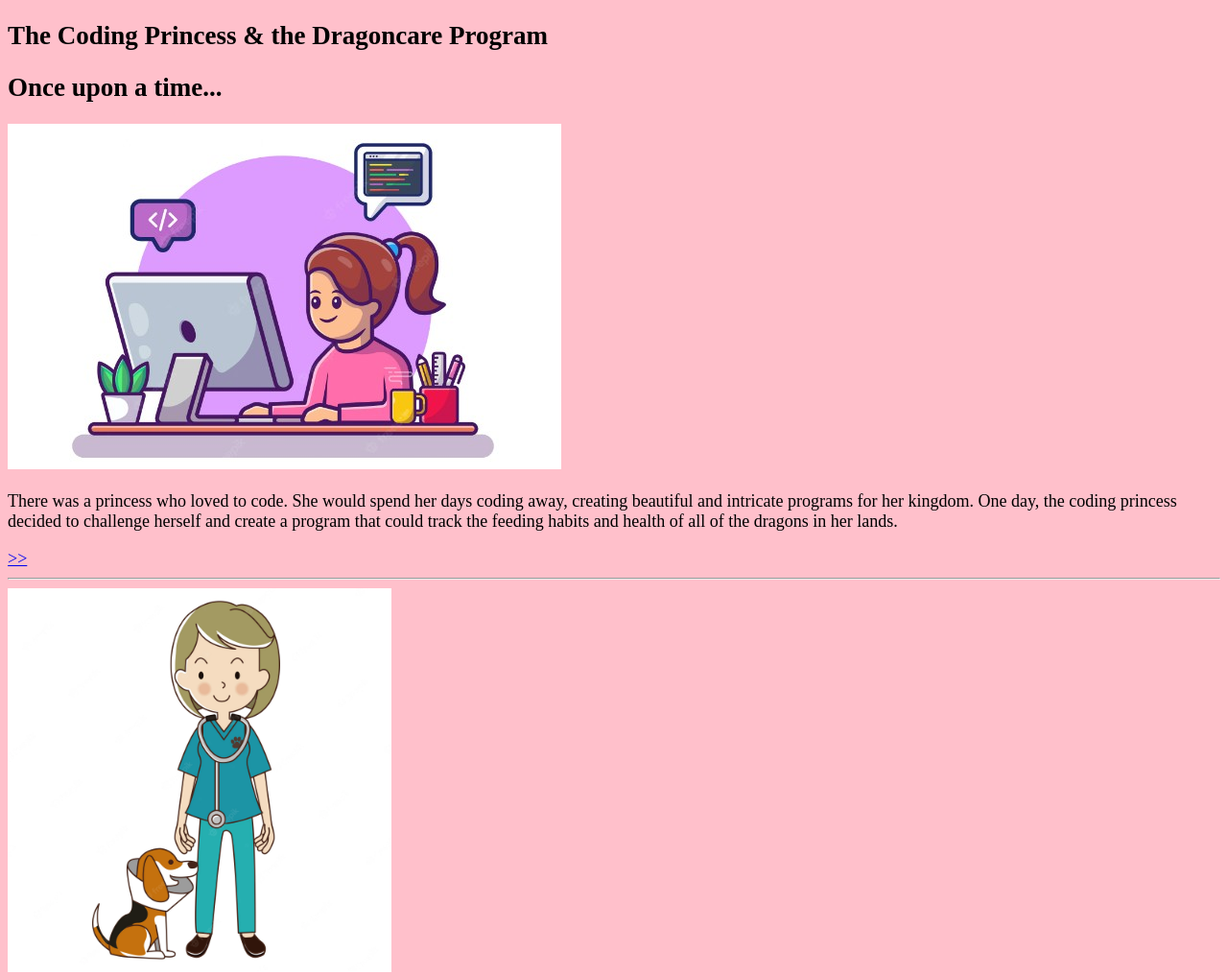
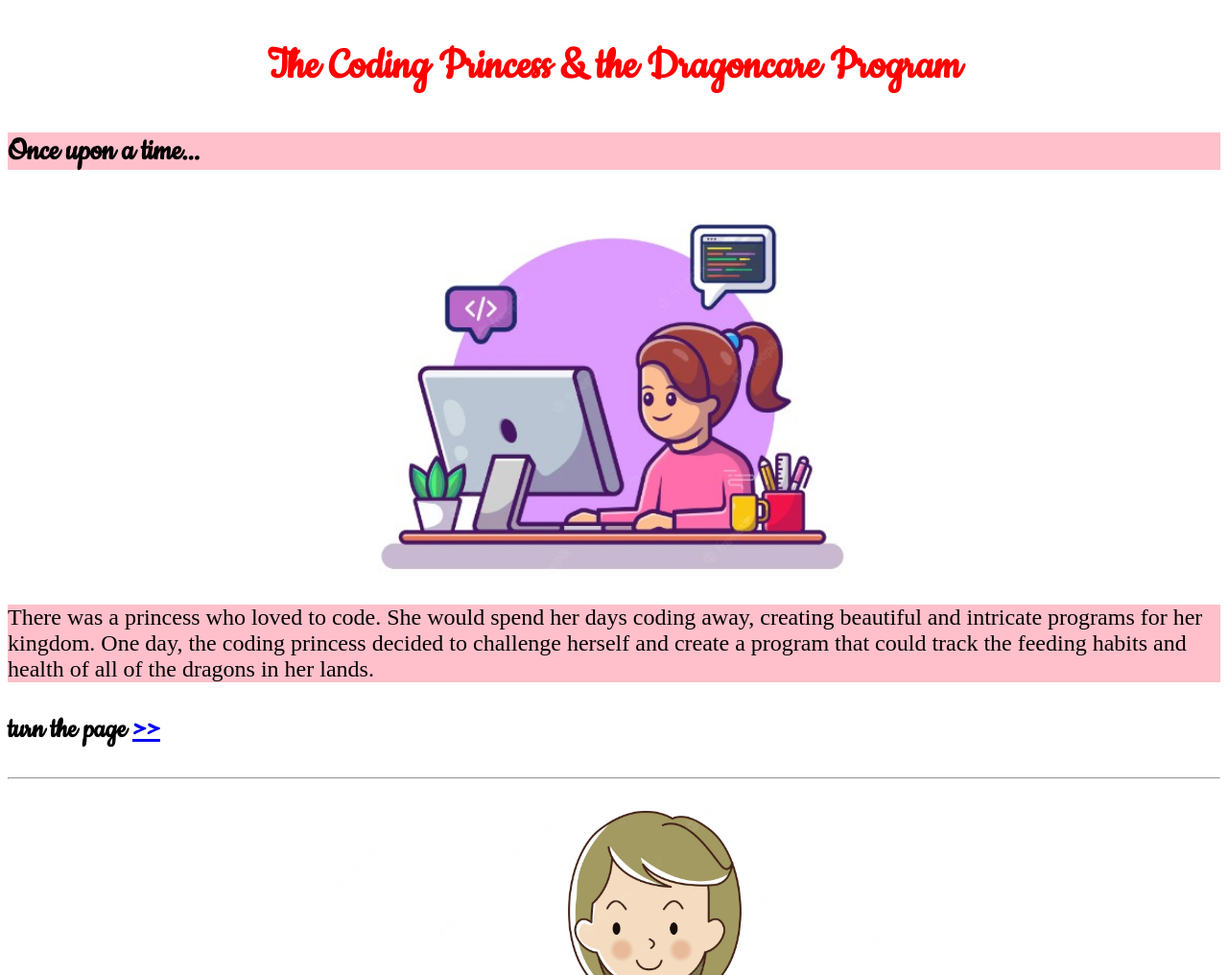
Before and after one commit to Stl-LC101-MAY-2022/js-assignment-4-html-me-something-crlyons, a website: page index.html in a window 1280 px wide. Shown: the top 1016 px of the page at 96% size. Drawn offline with Linux system fonts and the light colour scheme.

Commit message:
styled images

```diff
--- a/index.html
+++ b/index.html
@@ -4,6 +4,8 @@
       <link rel="stylesheet" href="styles.css">
       <title>The Coding Princess &amp; the Dragoncare Program</title>
    </head>
+   <link rel="stylesheet"
+  href="https://fonts.googleapis.com/css?family=Cookie">
    <body>
       <section>
          <header><h1 id = "mainHeading">The Coding Princess &amp; the Dragoncare Program</h1></header>
@@ -11,64 +13,64 @@
 
       <section id = "p2">
          <article>
-            <h2>Once upon a time... </h2>
-            <img src="img\girl_coder.jpg" alt="Girl on computer" >
+            <h2><p>Once upon a time... </p></h2>
+            <img src="img\girl_coder.jpg" alt="Girl on computer" class = "img">
             <p>There was a princess who loved to code. She would spend her days coding away, creating beautiful and intricate programs for her kingdom. One day, the coding princess decided to challenge herself and create a program that could track the feeding habits and health of all of the dragons in her lands. </p>
-            <a href="#p3">&gt;&gt;</a>
+            <h3> turn the page <a href="#p3">&gt;&gt;</a> </h3>
             <hr>
          </article>
       </section>
 
       <section id = "p3">
          <article>
-            <img src="img\veterinarian.webp" alt = "vet with dog" height="400">
+            <img src="img\veterinarian.webp" alt = "vet with dog" class = "img">
             <p>She was very excited about the new dragoncare program, even bringing in the local veterinarian and hostler as consultants. Although she knew exactly what she wanted her program to accomplish, she struggled to complete the massive amount of coding required. </p>
-            <a href="#p2">&lt;&lt;</a> <a href="#p4">&gt;&gt;</a>
+            <h3><a href="#p2">&lt;&lt;</a> turn the page <a href="#p4">&gt;&gt;</a></h3>
             <hr>
          </article>
       </section>
 
       <section id = "p4">
          <article>
-            <img src="img\girl_idea.jpg" alt= "girl having an idea!" height="400">
+            <img src="img\girl_idea.jpg" alt= "girl having an idea!" class = "img">
             <p>She worked tirelessly on her project, but no matter how hard she tried, she couldn't get it to work. Frustrated, the coding princess almost gave up. But then, as she looked out over the town square, she had an idea. She would ask her coding friends for help! After all, they were experts in coding too. </p>
-            <a href="#p3">&lt;&lt;</a> <a href="#p5">&gt;&gt;</a>
+            <h3><a href="#p3">&lt;&lt;</a> turn the page <a href="#p5">&gt;&gt;</a></h3>
             <hr>
          </article>
       </section>
 
       <section id = "p5">
          <article>
-            <img src="img\coders_too.jpg" alt= "young friends" height="400">
+            <img src="img\coders_too.jpg" alt= "young friends" class = "img">
             <p>The coding princess and her friends got together and formed a plan to finish the code for their dragoncare program. They decided to split up the coding work among themselves, and each one of them worked on their own part of the program. </p>
-            <a href="#p4">&lt;&lt;</a> <a href="#p6">&gt;&gt;</a>
+            <h3><a href="#p4">&lt;&lt;</a> turn the page <a href="#p6">&gt;&gt;</a></h3>
             <hr>
          </article>
       </section>
 
       <section id = "p6">
          <article>
-            <img src="img\coffee.jpg" alt="coding with coffee" >
+            <img src="img\coffee.jpg" alt="coding with coffee" class = "img">
             <p>The coders worked tirelessly, day and night, turning coffee into coding. Finally, after months of work, they had done it! They had created a beautiful program that could keep track of all of the dragon's information. The coding princess's dragoncare program was complete, and it worked perfectly. </p>
-            <a href="#p5">&lt;&lt;</a> <a href="#p7">&gt;&gt;</a>
+            <h3><a href="#p5">&lt;&lt;</a> turn the page <a href="#p7">&gt;&gt;</a></h3>
             <hr>
          </article>
       </section>
 
       <section id = "p7">
          <article>
-            <img src="img\cute-dragon.webp" alt="cute dragon" height="400">
+            <img src="img\cute-dragon.webp" alt="cute dragon" class = "img">
             <p>The coding princess was so excited that she immediately put the program to use in her kingdom. She was able to track the feeding habits and health of all of the dragons in her kingdom with ease, and her team even won an award for their coding skills from the local coding society. </p>
-            <a href="#p6">&lt;&lt;</a> <a href="#p8">&gt;&gt;</a>
+            <h3><a href="#p6">&lt;&lt;</a> turn the page <a href="#p8">&gt;&gt;</a></h3>
             <hr>
          </article>
       </section>
 
       <section id = "p8">
          <article>
-            <img src="img\coding_hard_work.jpg" alt="coder girl" height="400">
+            <img src="img\coding_hard_work.jpg" alt="coder girl" class = "img">
             <p>Coding is hard work, but it's worth it in the end. With coding, you can create anything you can imagine!</p>
-            <a href="#p7">&lt;&lt;</a> <a href="#testP">&gt;&gt;</a>
+           <h3><a href="#p7">&lt;&lt;</a> turn the page <a href="#testP">&gt;&gt;</a></h3>
             <hr>
          </article>
       </section>
--- a/styles.css
+++ b/styles.css
@@ -1,20 +1,38 @@
-<link rel="stylesheet"
-  href="https://fonts.googleapis.com/css?family=Droid+Sans&effect=shadow-multiple">
-
-#mainHeading {
-    color: red;
-    background-color: white;
-    text-align: center;
-}
 
 body {
-    font-family: 'Droid Sans', serif;
-    font-size: 18px;
-    background-color: pink;
+    font-size: 24px;
     margin-right: 8px;
     display: block
 }
 
+#mainHeading {
+    color: red;
+    text-align: center;
+    font-size: 50px;
+    font-family: 'Cookie', serif;
+}
+
+.img {
+    display: block;
+    margin-left: auto;
+    margin-right: auto;
+    width: 50%;
+  }
+
+h2 {
+    font-family: 'Cookie', serif;
+    font-size: 35px;
+}
+
+h3 {
+    font-family: 'Cookie', serif;
+    font-size: 32px;
+}
+
+p {
+    background-color: pink;
+  }
+
 .funParagraph {
     color: green;
 }
```
